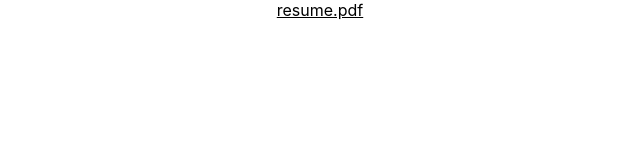
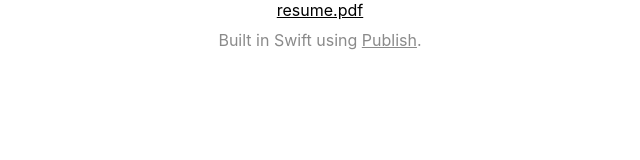
Before and after one commit to verny-tran/verny-tran.github.io, a plain HTML site: page index.html in a window 1280 px wide. Shown: the whole page, without its empty margins (320-960 px from the left). Drawn offline with Linux system fonts and the light colour scheme.

Commit message:
Publish deploy 2024-05-12 22:20

```diff
--- a/index.html
+++ b/index.html
@@ -7,4 +7,4 @@
         href="Asset/resume.pdf">
         resume.pdf
     </a>
-</object></p></body></html>
+</object></p><footer><p>Built in Swift using <a href="https://github.com/johnsundell/publish">Publish</a>.</p></footer></body></html>
```
